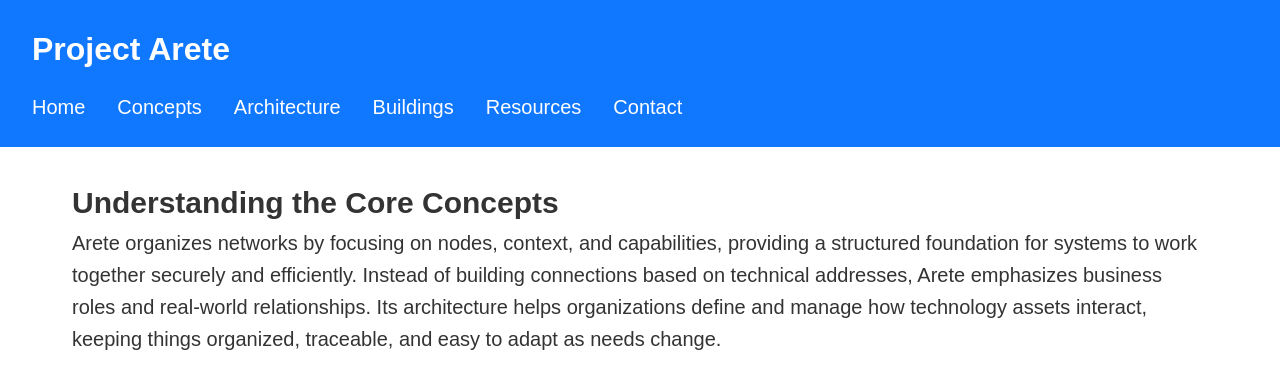
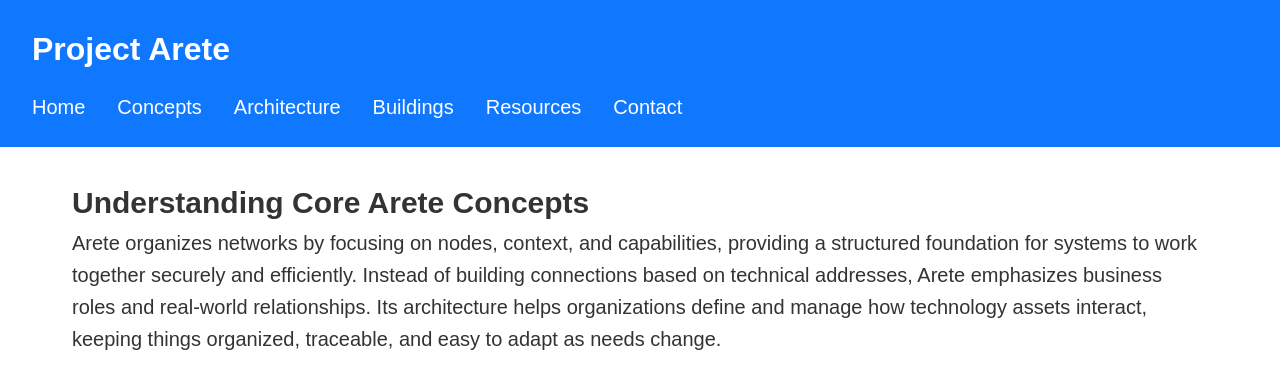
Before and after one commit to project-arete/website, a Jekyll site: the page fundamentals.html, which Jekyll copies as it is, in a window 1280 px wide and 900 px high. Shown: the top 377 px of the window. Built offline with Jekyll 4.4.1, drawn with Linux system fonts in a browser that asks for light colours.

Commit message:
Update fundamentals.html

```diff
--- a/fundamentals.html
+++ b/fundamentals.html
@@ -29,7 +29,7 @@
 
   <main>
     <section>
-      <h1>Understanding the Core Concepts</h1>
+      <h1>Understanding Core Arete Concepts</h1>
       <p>Arete organizes networks by focusing on nodes, context, and capabilities, providing a structured foundation for systems to work together securely and efficiently. Instead of building connections based on technical addresses, Arete emphasizes business roles and real-world relationships. Its architecture helps organizations define and manage how technology assets interact, keeping things organized, traceable, and easy to adapt as needs change.</p>
       <p>This page aims to clarify the terminology and concepts that are central to Arete, presenting the basics in a way that helps any business leader or technical stakeholder understand how the system works.</p>
     </section>
```
